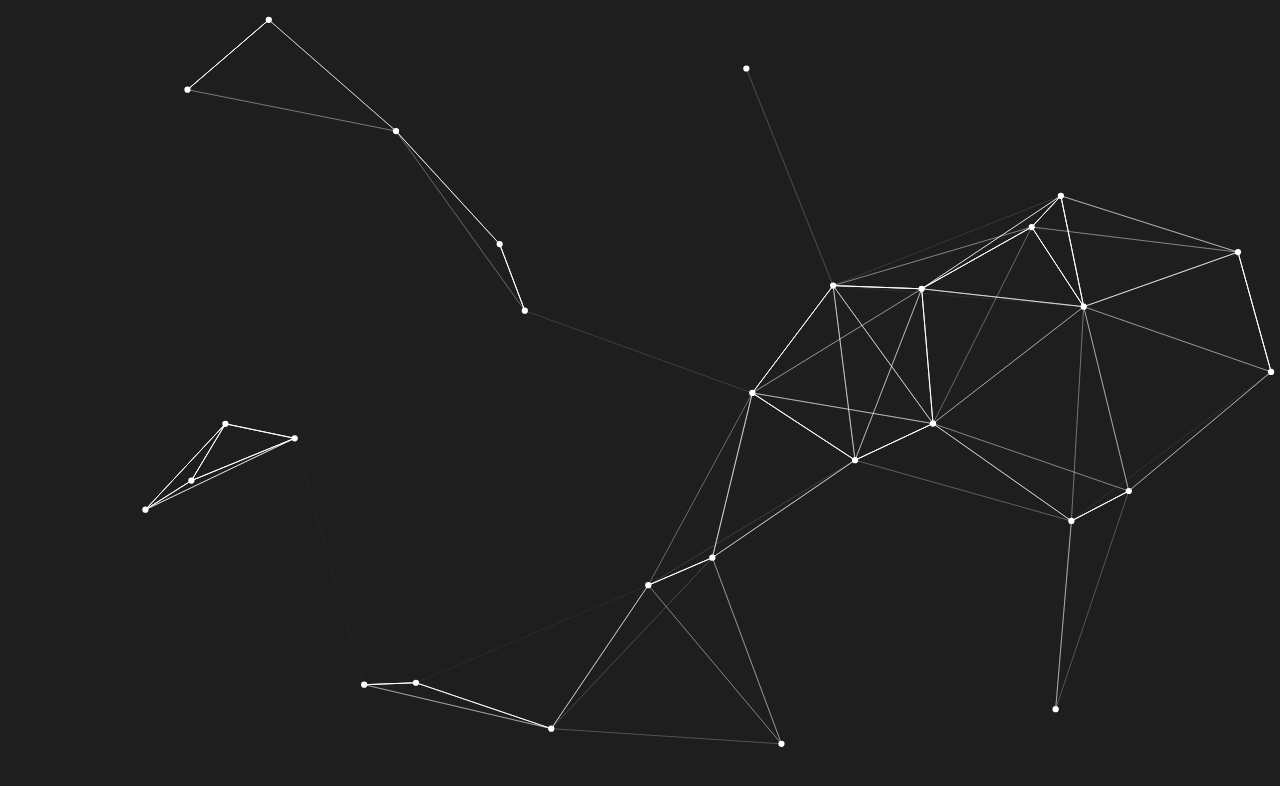
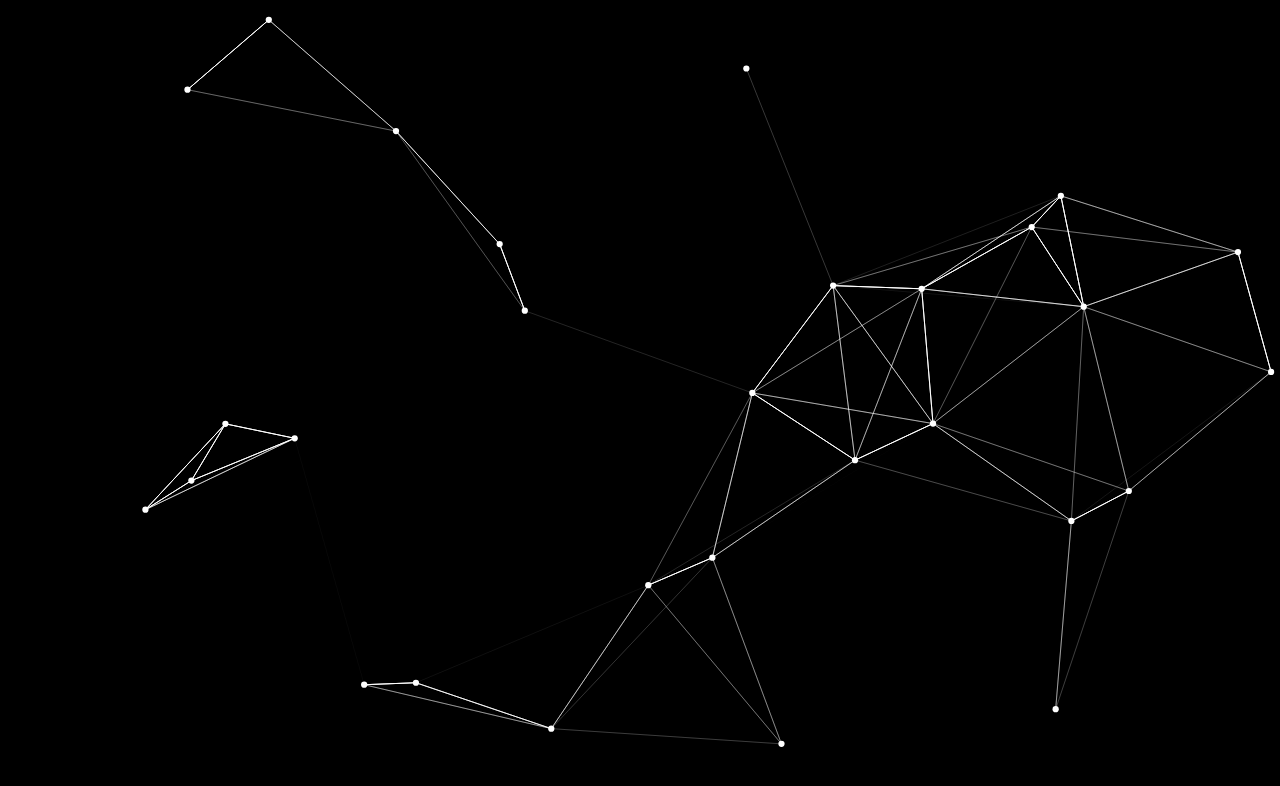
Before and after one commit to Koshakp/Koshakp.github.io, a plain HTML site: page index.html in a window 1280 px wide. Drawn offline with Linux system fonts and the light colour scheme.

Commit message:
Update style.css

```diff
--- a/style.css
+++ b/style.css
@@ -1,5 +1,4 @@
-body, html
-{
+body, html{
 	width: 100%;
 	height: 100%;
 	padding: 0px;
@@ -7,15 +6,13 @@ body, html
 	overflow: hidden;
 }
 
-.wrapper
-{
+.wrapper{
 	width: 100%;
 	height: 100%;
 }
 
-.canvas
-{
+.canvas{
 	width: 100%;
 	height: 100%;
-	background: #1E1E1E;
+	background: #000;
 }
```
